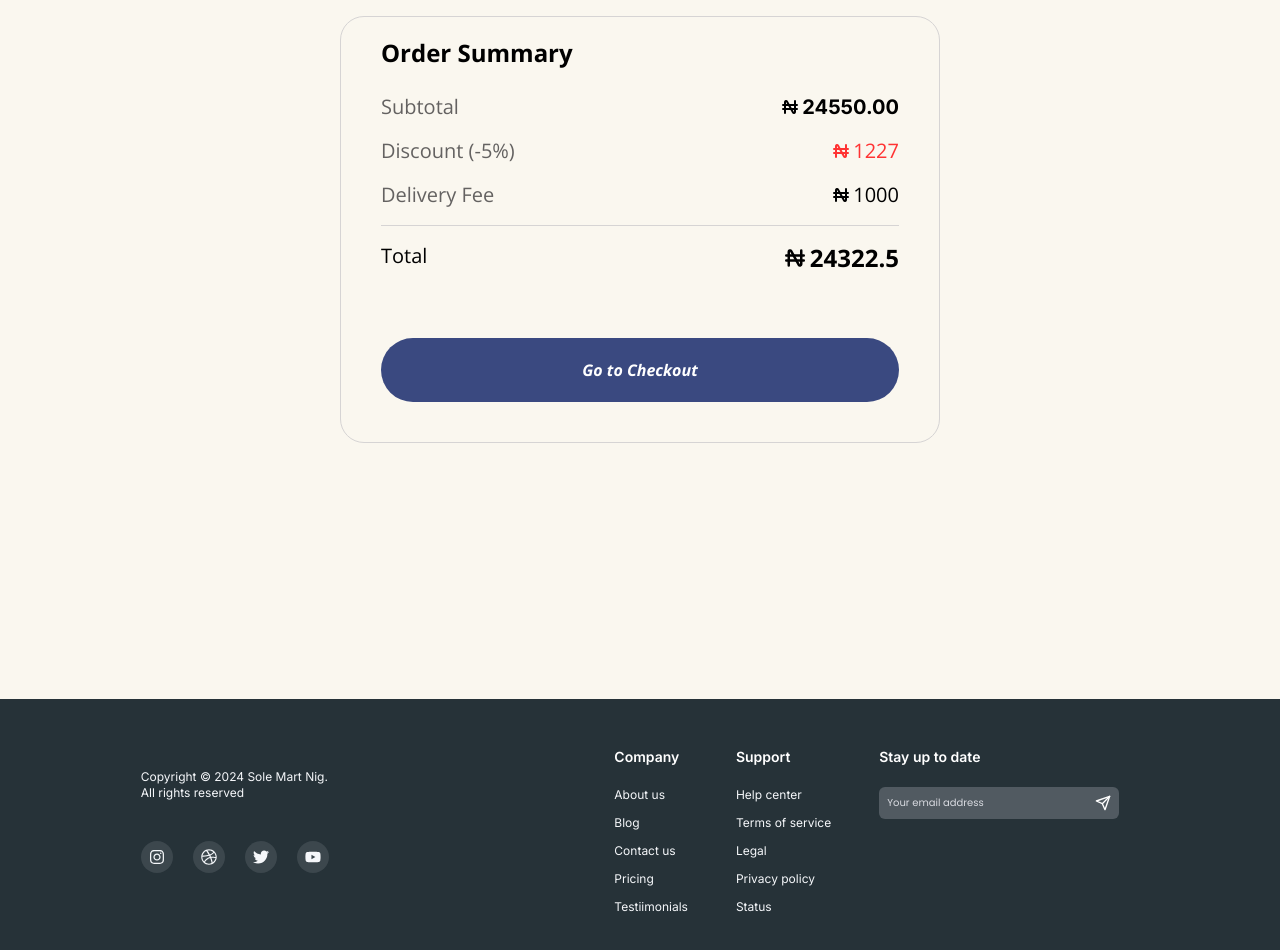
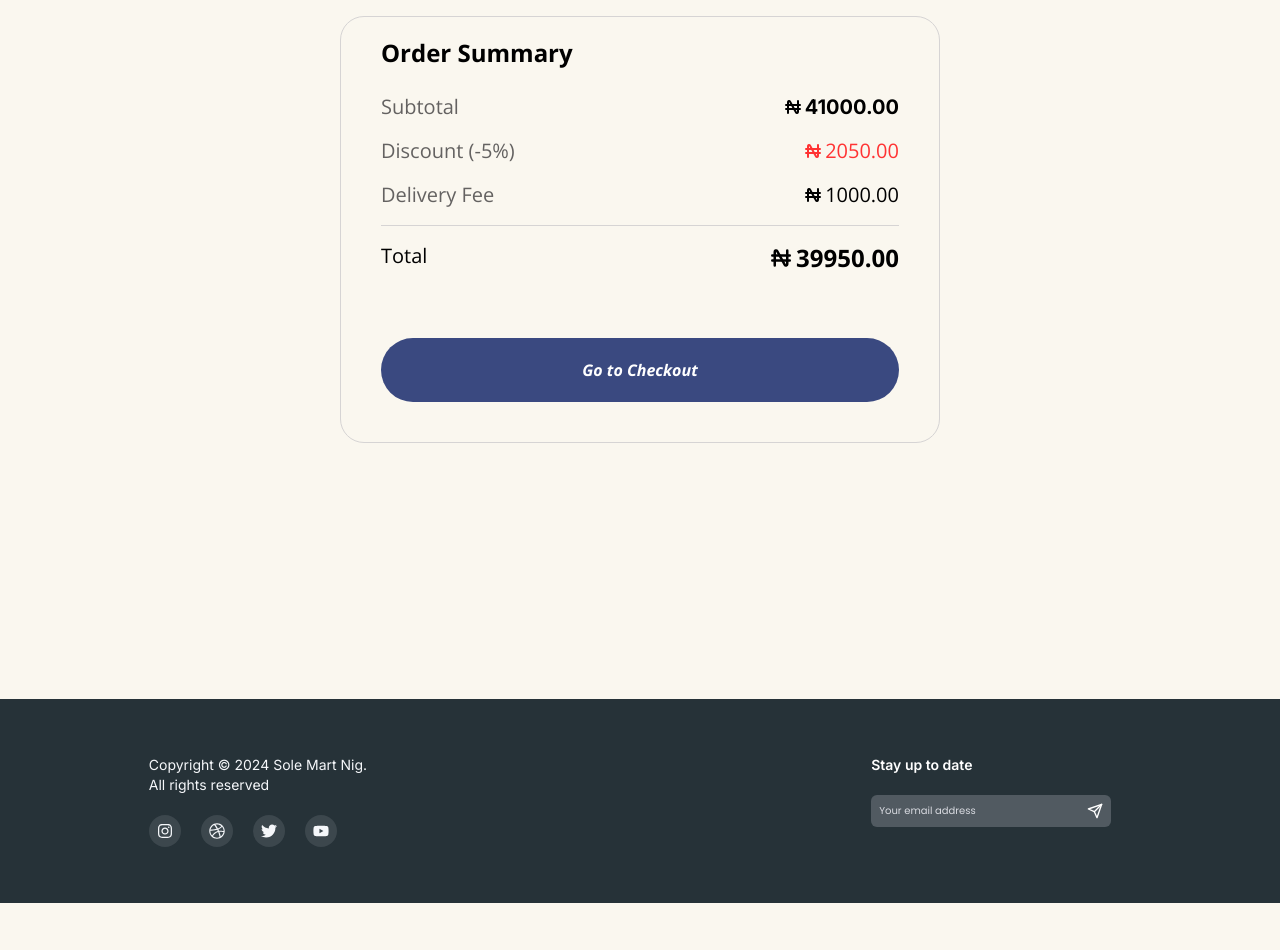
Before and after one commit to chiefEbube/sole-mart, a Next.js app: page /cart in a window 1280 px wide. Shown: the part 780-1730 px from the top of the page. After the commit the page ends 1683 px from the top, so only its background shows below. Built offline with nearby package versions, Linux system fonts and the light colour scheme; a web font is replaced by a local one.

Commit message:
Fixed order summary

```diff
--- a/app/cart/page.js
+++ b/app/cart/page.js
@@ -16,6 +16,12 @@ const page = () => {
   const padding = true
 
   const width = '800px'
+
+  const subtotal = cartItems.reduce((total, item) => total + item.price * item.quantity, 0);
+  const discount = subtotal * 0.05;
+  const deliveryFee = 1000;
+  const total = subtotal - discount + deliveryFee;
+
   return (
     <div className="mt-10 px-2 lg:px-10 mb-64">
       <div className="flex items-center gap-1 poppins">
@@ -36,20 +42,20 @@ const page = () => {
               <div className="my-6">
                 <div className="text-[#646261] flex justify-between text-base lg:text-xl my-4">
                   <span>Subtotal</span>
-                  <span className="flex items-center inter font-bold text-[#000] text-base lg:text-xl"><TbCurrencyNaira className="text-lg lg:text-2xl" />24550.00</span>
+                  <span className="flex items-center inter font-bold text-[#000] text-base lg:text-xl"><TbCurrencyNaira className="text-lg lg:text-2xl" />{subtotal.toFixed(2)}</span>
                 </div>
                 <div className="text-[#646261] flex justify-between text-base lg:text-xl my-4">
                   <span>Discount (-5%)</span>
-                  <span className="flex items-center text-[#FF3333]"><TbCurrencyNaira className="text-lg lg:text-2xl" />1227</span>
+                  <span className="flex items-center text-[#FF3333]"><TbCurrencyNaira className="text-lg lg:text-2xl" />{discount.toFixed(2)}</span>
                 </div>
                 <div className="text-[#646261] flex justify-between text-base lg:text-xl my-4">
                   <span>Delivery Fee</span>
-                  <span className="flex items-center text-[#000]"><TbCurrencyNaira className="text-lg lg:text-2xl" />1000</span>
+                  <span className="flex items-center text-[#000]"><TbCurrencyNaira className="text-lg lg:text-2xl" />{deliveryFee.toFixed(2)}</span>
                 </div>
                 <hr className="text-[#d6d4d4]" />
                 <div className="flex justify-between text-base lg:text-xl my-4">
                   <span>Total</span>
-                  <span className="flex items-center text-[#000] text-lg lg:text-2xl font-bold"><TbCurrencyNaira className="text-xl lg:text-3xl" />24322.5</span>
+                  <span className="flex items-center text-[#000] text-lg lg:text-2xl font-bold"><TbCurrencyNaira className="text-xl lg:text-3xl" />{total.toFixed(2)}</span>
                 </div>
               </div>
               <Link href='/checkout'><button className="bg-[#3A4980] w-full mt-10 py-2 lg:py-5 rounded-full text-plainWhite italic openSans text-sm lg:text-base font-bold">Go to Checkout</button></Link>
@@ -58,7 +64,7 @@ const page = () => {
         ) : (
           <section className="my-32">
             <h1 className="text-center mb-6 lg:mb-16 font-bold text-2xl lg:text-4xl uppercase text-[#231F20] poppins">Browse Our Collections</h1>
-            <ProductsList products={productsData}/>
+            <ProductsList products={productsData} />
           </section>
         )}
       </div>
--- a/app/components/Footer.js
+++ b/app/components/Footer.js
@@ -2,29 +2,15 @@ import { FaInstagram, FaDribbble, FaTwitter, FaYoutube } from "react-icons/fa6"
 import { FiSend } from "react-icons/fi";
 
 const Footer = () => {
-  const footerItems = [
-    {
-      name: 'Company',
-      items: [
-        'About us', 'Blog', 'Contact us', 'Pricing', 'Testiimonials'
-      ]
-    },
-    {
-      name: 'Support',
-      items: [
-        'Help center', 'Terms of service', 'Legal', 'Privacy policy', 'Status'
-      ]
-    },
-  ]
   return (
     <div className="bg-footerBg w-full px-4 py-12 text-plainWhite lg:grid lg:place-items-center inter text-xs">
-      <div className="flex flex-col lg:flex-row lg:w-4/5 lg:items-center lg:justify-between">
-        <div className="text-[#F5F7FA] text-xs mb-5">
+      <div className="p-2 flex flex-col lg:flex-row lg:w-4/5 lg:items-start lg:justify-between">
+        <div className="text-[#F5F7FA] text-xs lg:text-sm">
           <div>
             <span>Copyright © 2024 Sole Mart Nig.</span>
             <span className="block">All rights reserved</span>
           </div>
-          <div className="flex mt-5 lg:mt-10 text-base gap-5">
+          <div className="flex mt-5 text-base gap-5">
             <span className="bg-[#3C474d] w-8 h-8 flex items-center justify-center rounded-full"><FaInstagram /></span>
             <span className="bg-[#3C474d] w-8 h-8 flex items-center justify-center rounded-full"><FaDribbble /></span>
             <span className="bg-[#3C474d] w-8 h-8 flex items-center justify-center rounded-full"><FaTwitter /></span>
@@ -32,20 +18,7 @@ const Footer = () => {
           </div>
         </div>
 
-
-        <div className="flex flex-col lg:flex-row gap-12">
-          {footerItems.map((footerItem) => (
-            <div>
-              <h3 className="text-sm font-semibold mb-5">{footerItem.name}</h3>
-              <div className="flex flex-col gap-3 mt-3 text-[#F5F7FA]">
-                {footerItem.items.map((item) => (
-                  <a href="#">{item}</a>
-                ))}
-              </div>
-            </div>
-          ))}
-
-          <div>
+          <div className="mt-10 lg:mt-0">
             <h3 className="text-sm font-semibold mb-5">Stay up to date</h3>
             <div className="flex items-center gap-8 pr-5">
               <label class="relative block">
@@ -56,7 +29,6 @@ const Footer = () => {
               </label>
             </div>
           </div>
-        </div>
       </div>
     </div>
   )
--- a/app/components/SelectedItems.js
+++ b/app/components/SelectedItems.js
@@ -76,8 +76,8 @@ const SelectedItems = ({ width, padding, items, removeFromCart, updateQuantity }
                 <button><FaRegBookmark className='bg-plainWhite p-1' /></button>
                 <button onClick={() => removeFromCart(product.id)}><RiDeleteBinFill className='text-[#FF3333]' /></button>
               </div>
-              <div className='flex gap-5 bg-[#F0F0F0] py-1 px-2 rounded-full'>
-                <button className='text-xs' onClick={() => updateQuantity(product.id, product.quantity - 1)}><FiMinus /></button>
+              <div className='flex gap-5 bg-[#F0F0F0] py-2 px-2 rounded-full'>
+                <button className='text-xs disabled:cursor-not-allowed' onClick={() => updateQuantity(product.id, product.quantity - 1)}disabled={product.quantity === 1}><FiMinus /></button>
                 <p className='italic font-bold text-xs'>{product.quantity}</p>
                 <button className='text-xs' onClick={() => updateQuantity(product.id, product.quantity + 1)}><FiPlus /></button>
               </div>
--- a/app/context/CartContext.js
+++ b/app/context/CartContext.js
@@ -101,7 +101,7 @@ export const CartProvider = ({ children }) => {
 
   const updateQuantity = (productId, newQuantity) => {
     const updatedCart = cartItems.map(item => {
-      if (item.id === productId) {
+      if (item.id === productId && newQuantity > 0) {
         return { ...item, quantity: newQuantity };
       }
       return item;
```
